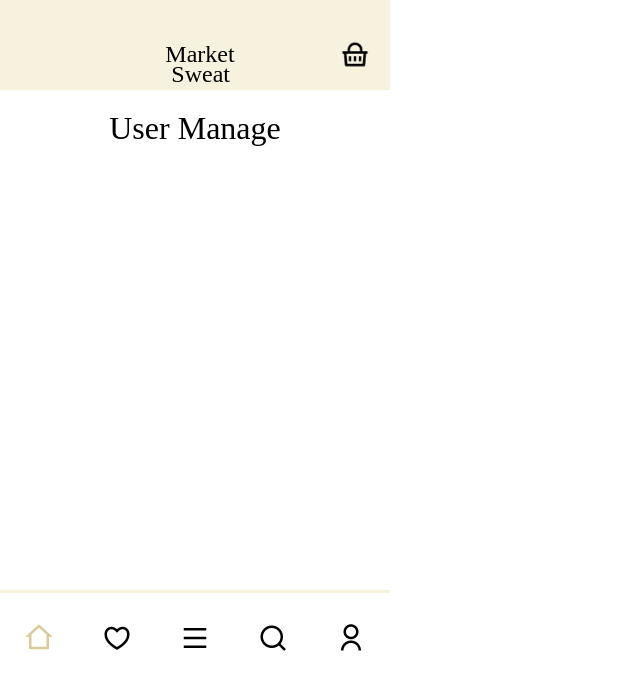
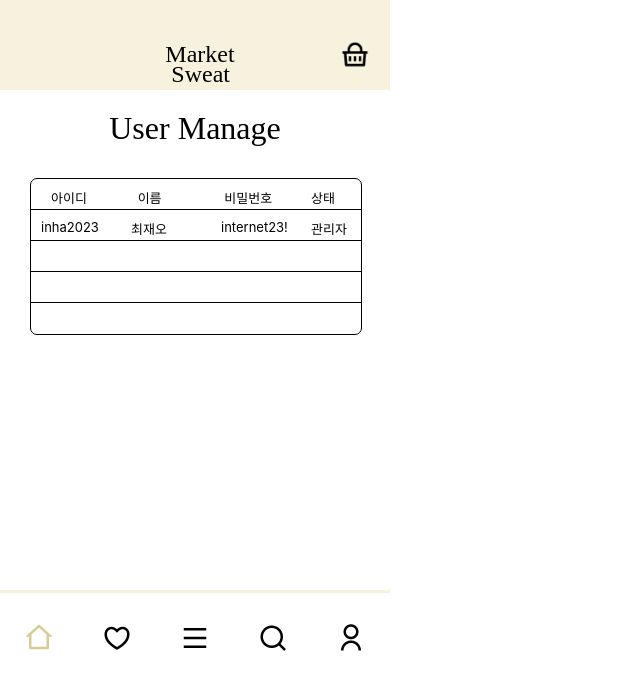
Before and after one commit to jaeochoii/MarketSweat, a React (Create React App) app: page /UserManage in a window 1280 px wide. Shown: the top 690 px of the page, without its empty margins (0-640 px from the left). Built offline with nearby package versions, Linux system fonts and the light colour scheme; a web font is replaced by a local one.

Commit message:
feat.DBTable

```diff
--- a/src/component/Page/UserManage.jsx
+++ b/src/component/Page/UserManage.jsx
@@ -19,12 +19,60 @@ const TextWrapper = styled.div`
   padding-top: 20px;
 `;
 
+const UserState = styled.div`
+  width: 330px;
+  height: 155px;
+  border: 1px solid black;
+  border-radius: 7px;
+  margin-top: 31px;
+  margin-left: 30px;
+`;
+
+const UserText = styled.div`
+  width: 330px;
+  height: 30px;
+  border-bottom: 1px solid black;
+  display: flex;
+  justify-content: space-between;
+  align-items: center;
+`;
+
+const IdText = styled.div`
+  width: 50px;
+  height: 12px;
+  font-size: 13px;
+  padding-left: 20px;
+`;
+
+const IdText2 = styled.div`
+  width: 50px;
+  height: 12px;
+  font-size: 13px;
+  padding-left: 10px;
+`;
+
 const UserManage = () => {
   return (
     <>
       <Header />
       <BodyContent>
         <TextWrapper>User Manage</TextWrapper>
+        <UserState>
+          <UserText>
+            <IdText>아이디</IdText>
+            <IdText>이름</IdText>
+            <IdText>비밀번호</IdText>
+            <IdText>상태</IdText>
+          </UserText>
+          <UserText>
+            <IdText2>inha2023</IdText2>
+            <IdText2>최재오</IdText2>
+            <IdText2>internet23!</IdText2>
+            <IdText2>관리자</IdText2>
+          </UserText>
+          <UserText></UserText>
+          <UserText></UserText>
+        </UserState>
       </BodyContent>
       <Footer />
     </>
```
